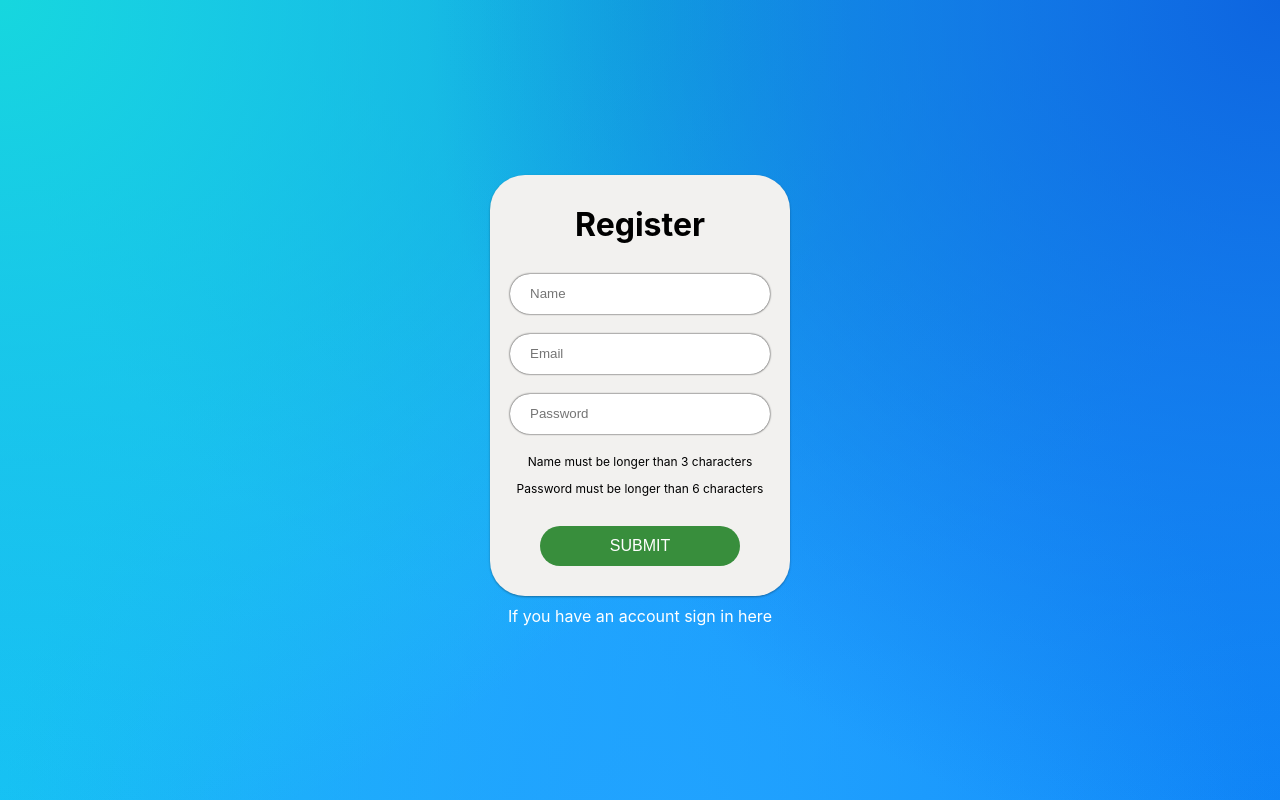
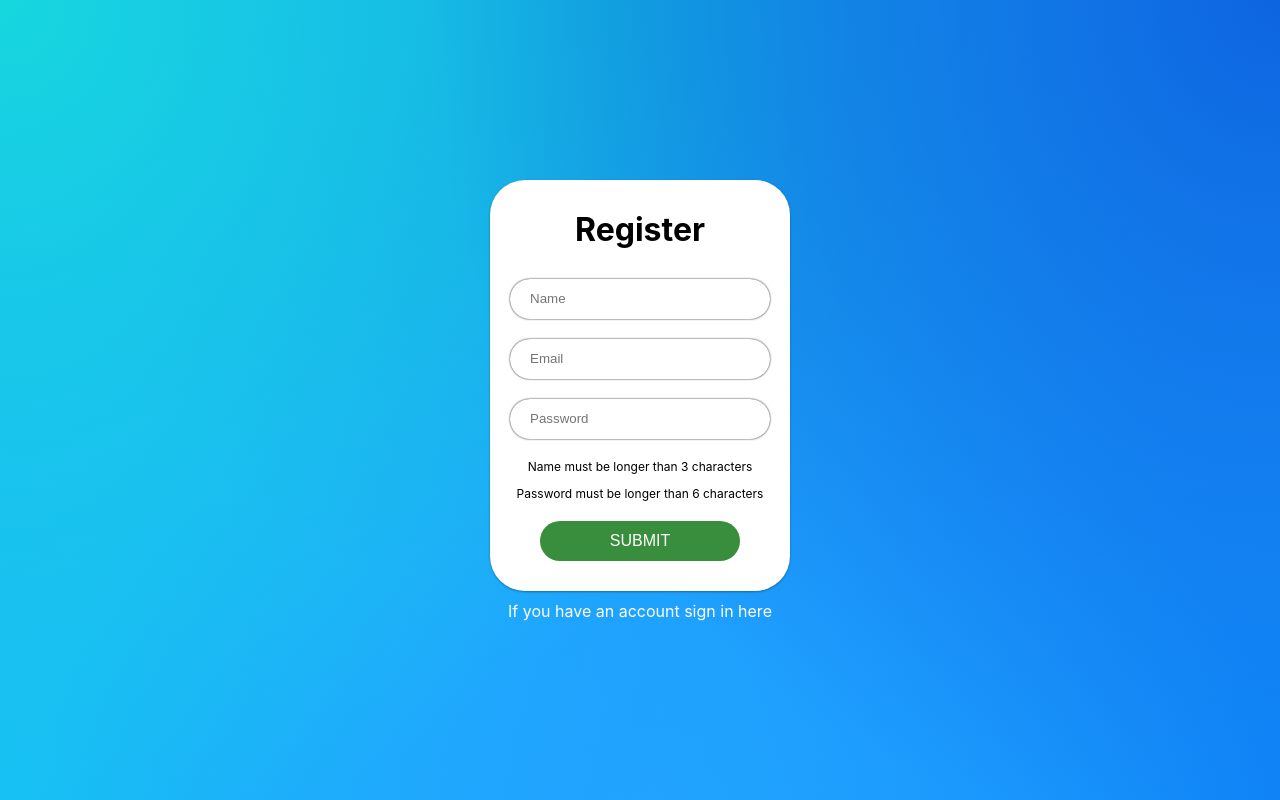
Before and after one commit to Xay7/just-chatting, a React (Create React App) app in the folder frontend/: page /signup in a window 1280 px wide. Built offline with nearby package versions, Linux system fonts and the light colour scheme.

Commit message:
Changed form background color

```diff
--- a/frontend/src/containers/SignIn/SignIn.module.scss
+++ b/frontend/src/containers/SignIn/SignIn.module.scss
@@ -13,7 +13,7 @@
 
 .Form {
     box-shadow: 0 1px 3px rgba(0, 0, 0, 0.12), 0 1px 2px rgba(0, 0, 0, 0.24);
-    background-color: #F2F1EF;
+    background-color: white;
     border-radius: 35px;
     padding: 30px 20px;
 }
@@ -35,7 +35,7 @@
     width: 200px;
     height: 40px;
     margin: 0 auto;
-    margin-top: 30px;
+    margin-top: 20px;
     outline: none;
     transition: all 350ms;
 }
@@ -75,7 +75,6 @@
 
 .ErrorParagraph {
     margin: 0;
-    margin-bottom: 5px;
 }
 
 .Information {
--- a/frontend/src/containers/SignUp/SignUp.module.scss
+++ b/frontend/src/containers/SignUp/SignUp.module.scss
@@ -15,7 +15,7 @@
 
 .Form {
     box-shadow: 0 1px 3px rgba(0, 0, 0, 0.12), 0 1px 2px rgba(0, 0, 0, 0.24);
-    background-color: #F2F1EF;
+    background-color: white;
     border-radius: 35px;
     padding: 30px 20px;
 }
@@ -37,7 +37,7 @@
     width: 200px;
     height: 40px;
     margin: 0 auto;
-    margin-top: 30px;
+    margin-top: 20px;
     outline: none;
     transition: all 350ms;
 }
```
